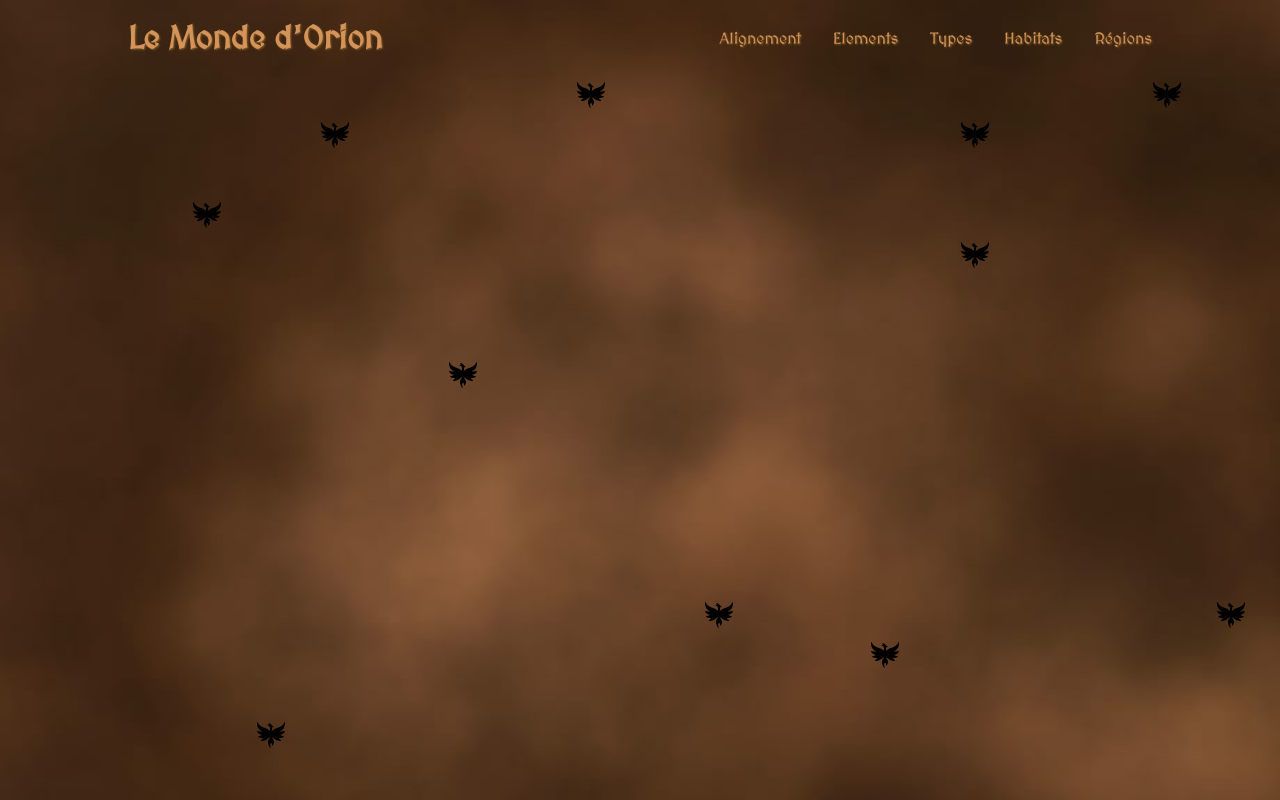
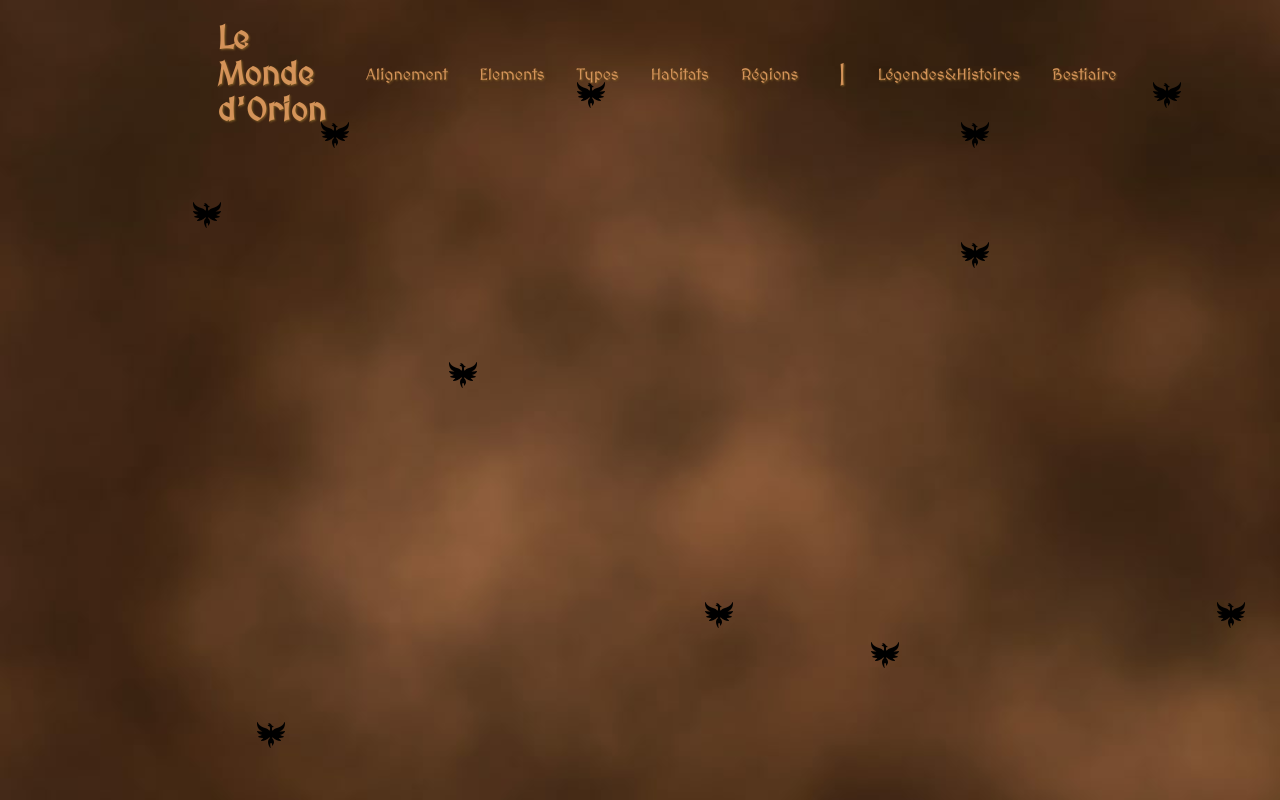
Before and after one commit to Nyxouu/Projet_React, a React (Vite) app: page / in a window 1280 px wide. Built offline with nearby package versions, Linux system fonts and the light colour scheme.

Commit message:
modification du menu + ajout descriptions des créatures

```diff
--- a/package.json
+++ b/package.json
@@ -13,7 +13,8 @@
   "dependencies": {
     "@fontsource/medievalsharp": "^5.2.5",
     "react": "^18.3.1",
-    "react-dom": "^18.3.1"
+    "react-dom": "^18.3.1",
+    "react-router-dom": "^7.3.0"
   },
   "devDependencies": {
     "@eslint/js": "^9.17.0",
--- a/src/components/Header.css
+++ b/src/components/Header.css
@@ -1,4 +1,4 @@
-.menu{
+.header, .menu{
     font-family: "MedievalSharp", cursive;
     font-weight: normal;
     color: rgb(212, 147, 89);
@@ -6,6 +6,7 @@
     display: flex;
     justify-content: space-between;
 }
+
 
 .filters{
     display: flex;
--- a/src/components/Header.jsx
+++ b/src/components/Header.jsx
@@ -2,8 +2,9 @@ import "./Header.css";
 
 export default function Header(){
     return (
-        <div class="menu padding">
+        <div class="header padding">
             <h1>Le Monde d'Orion</h1>
+            <div className="menu">
                  <ul  class="filters">
                     <li>Alignement</li>
                     <li>Elements</li>
@@ -11,6 +12,13 @@ export default function Header(){
                     <li>Habitats</li>
                     <li>Régions</li>
                 </ul>
+                <ul  class="filters">
+                    <li style={{fontSize: "25px"}}>|</li>
+                    <li>Légendes&Histoires</li>
+                    <li>Bestiaire</li>
+                </ul>
+            </div>
+
         </div>
     );
 };
--- a/src/creaturesData.js
+++ b/src/creaturesData.js
@@ -11,7 +11,9 @@ export default [
     habitat: "Cité antique",
     alignment: "Neutre",
     lifespan: "Mortel",
-    pictureUrl: "./creatures/humains.png"
+    pictureUrl: "./creatures/humains.png",
+    titledescription: "Les Humains",
+    description: "Les humains sont des créatures insatiables, guidées par une soif de pouvoir et une volonté de domination qui dépassent toutes les autres espèces. Animés par l’ambition, ils cherchent sans cesse à s’élever, à conquérir, à imposer leur loi, que ce soit par la force, la ruse ou l’or. Leur désir de contrôle les pousse à soumettre les plus faibles et à rivaliser entre eux pour asseoir leur suprématie. Pourtant, cette quête effrénée est aussi leur plus grande malédiction, les condamnant à une guerre perpétuelle, non seulement contre les autres races, mais aussi contre eux-mêmes."
   },
   {
     id: 2,
@@ -25,7 +27,9 @@ export default [
     habitat: "Cité antique",
     alignment: "Bon",
     lifespan: "Élevée",
-    pictureUrl: "./creatures/elfes.jpg"
+    pictureUrl: "./creatures/elfes.jpg",
+    titledescription: "Les Elfes",
+    description: "Les elfes sont des êtres d’une sagesse infinie, entièrement dévoués à la quête du savoir et à la compréhension du monde qui les entoure. Leur société, hautement structurée, repose sur un équilibre harmonieux où chacun se voit attribuer une mission précise dès la naissance, en fonction de ses aptitudes naturelles. Archers, guerriers, cuisiniers, herboristes, soigneurs, savants ou inventeurs, chaque individu joue un rôle essentiel au sein de sa communauté. Leur mode de vie discipliné et leur quête incessante de connaissance en font une race aussi érudite que mystérieuse, guidée non par la conquête, mais par la compréhension des secrets de l’univers."
   },
   {
     id: 3,
@@ -39,7 +43,9 @@ export default [
     habitat: "Forêt",
     alignment: "Bon",
     lifespan: "Élevée",
-    pictureUrl: "./creatures/fees.jpg"
+    pictureUrl: "./creatures/fees.jpg",
+    titledescription: "Les Fées",
+    description: "Les fées sont de minuscules créatures, mais d’une robustesse insoupçonnée, entièrement dévouées à la protection de la grande forêt d’Helya. Jamais elles n’en sortent, quelles que soient les circonstances, car leur mission sacrée est de préserver l’équilibre de cet écosystème et de veiller sur chaque être qui y réside. Leur magie, aussi ancienne que la forêt elle-même, possède un pouvoir immense, capable de guérir, de purifier et de repousser toute menace pesant sur leur sanctuaire. Dans leur frêle apparence se cache une énergie phénoménale, un lien indéfectible avec la nature qui fait d’elles les gardiennes ultimes de ces terres mystiques."
   },
   {
     id: 4,
@@ -53,7 +59,9 @@ export default [
     habitat: "Montagne",
     alignment: "Mauvais",
     lifespan: "Mortel",
-    pictureUrl: "./creatures/orcs.jpg"
+    pictureUrl: "./creatures/orcs.jpg",
+    titledescription: "Les Orcs",
+    description: "Autrefois pacifiques et désireux de coexister, les orcs furent rejetés par les autres races en raison de leur apparence jugée repoussante. Chassés et méprisés, ils furent contraints à l’exil sur le lointain continent de Garakh, où ils survécurent dans des terres hostiles, forgés par l’adversité et la souffrance. Après des millénaires, ils revinrent sur le continent d’Altair, espérant retrouver leur place parmi les civilisations. Mais le monde ne leur offrit qu’une seule place : celle d’esclaves. Traités comme des bêtes, asservis, humiliés, les orcs nourrissent désormais une haine profonde envers les autres races, et plus particulièrement envers les humains, leurs oppresseurs. Ils ne rêvent plus de coexistence, mais de vengeance, et chaque battement de leur cœur est un rappel du sang et des chaînes qu’ils ont endurés."
   },
   {
     id: 5,
@@ -67,7 +75,9 @@ export default [
     habitat: "Foret",
     alignment: "Neutre",
     lifespan: "Élevée",
-    pictureUrl: "./creatures/nymphes.png"
+    pictureUrl: "./creatures/nymphes.png",
+    titledescription: "Les Nymphes",
+    description: "Les nymphes sont des créatures divines, nées de la volonté des dieux, incarnant la séduction et le mystère. Prêtes à tout pour l'or et les richesses, elles charment sans distinction de sexe ou de race, non par cruauté, mais parce que le jeu de la tentation est inscrit dans leur essence. Inconscientes de l’impact de leurs actes, elles ne nourrissent aucune mauvaise intention, vivant simplement selon leur nature envoûtante. Leur beauté envoûte, leur présence trouble, et leur sourire cache toujours une invitation au plaisir… ou au danger."
   },
   {
     id: 6,
@@ -81,7 +91,9 @@ export default [
     habitat: "Montagne",
     alignment: "Bon",
     lifespan: "Immortel",
-    pictureUrl: "./creatures/dragons.jpg"
+    pictureUrl: "./creatures/dragons.jpg",
+    titledescription: "Les Dragons",
+    description: "Les dragons sont d'immenses créatures divines, empreintes d’une sagesse infinie. Leur existence même est un mystère, car les voir est un privilège accordé uniquement par leur propre volonté. Pacifistes par nature, ils ne s’impliquent ni dans les guerres ni dans les querelles des mortels, observant le monde avec un regard détaché et intemporel. On raconte qu’ils vivent sur des terres lointaines, bien au-delà des frontières connues du continent d’Altair. Nombreux furent les marins qui, au fil des âges, partirent à la recherche de ces royaumes lointain… mais aucun ne revint jamais, laissant planer le doute entre légende et réalité."
   },
   {
     id: 7,
@@ -95,7 +107,9 @@ export default [
     habitat: "Souterrain",
     alignment: "Mauvais",
     lifespan: "Mortel",
-    pictureUrl: "./creatures/gobelins.jpg"
+    pictureUrl: "./creatures/gobelins.jpg",
+    titledescription: "",
+    description: "Les gobelins sont de petites créatures sournoises, animées par une cupidité insatiable et un goût prononcé pour la violence. Prêts à tout pour obtenir ce qu’ils désirent – bien souvent de l’or ou des trésors volés – ils ne reculent devant aucun coup bas, aucune trahison, aucun massacre. Contrairement aux nymphes, dont la séduction est instinctive et innocente, les gobelins agissent avec une véritable malveillance, prenant un plaisir sadique à répandre le sang et le chaos. Leur brutalité et leur absence de scrupules leur permettent de prospérer dans les iles hostiles de Garakh, où seul le plus cruel peut espérer survivre."
   },
   {
     id: 8,
@@ -109,21 +123,25 @@ export default [
     habitat: "Montagne",
     alignment: "Neutre",
     lifespan: "Élevée",
-    pictureUrl: "./creatures/nains.jpg"
+    pictureUrl: "./creatures/nains.jpg",
+    titledescription: "Les Nains",
+    description: "Les nains sont d’exceptionnels forgerons et redoutables guerriers, maîtres incontestés de l’acier et de la pierre. Peuple fier et secret, ils vivent reclus dans leurs citadelles montagneuses, loin des affaires des autres races. Profondément sectaires, ils n’accordent leur confiance qu’avec une extrême rareté, mais celui qui la gagne obtient une loyauté indéfectible. Les Nains de Formen, dans le Nord, sont les gardiens des traditions et de leur magie leur permet d’insuffler savoir et souvenirs dans la roche. Leurs armes transmettent l’expérience des anciens, leurs forteresses renferment les secrets du passé, et leurs pierres murmurent aux générations futures. À l’inverse, les nains d’Hyarna, au Sud, sont des artisans pragmatiques et ambitieux, maîtres dans l’art de façonner des armures d’une robustesse inégalée. Leur magie fusionne roche et métal pour créer des équipements quasi indestructibles, faisant d’eux des forgerons et guerriers redoutés."
   },
   {
     id: 9,
     x: 10,
     y: 90,
     breed: "CHLOROPHILIEN",
-    type: "Magique",
+    type: "Gardien",
     size: "Grand",
     intelligence: "Basique",
     element: "./logos/feuille.png",
     habitat: "Forêt",
     alignment: "Neutre",
     lifespan: "Élevée",
-    pictureUrl: "./creatures/chlorophiliens.jpg"
+    pictureUrl: "./creatures/chlorophiliens.jpg",
+    titledescription: "Les Chlorophiliens",
+    description: "Les Chlorophiliens sont des êtres magiques à l’apparence d’arbres, intimement liés à la forêt d’Helya, qu’ils ne quittent jamais. Immenses et majestueux, leur écorce forme une peau robuste, et leur feuillage semble vibrer au rythme du vent et de la magie de la nature. Gardiens silencieux et sages, ils veillent sur l’équilibre de la forêt aux côtés des fées, leur magie nourrissant les arbres, purifiant les rivières et protégeant les terres du mal. Discrets et pacifiques, ils n’interviennent que lorsque l’harmonie de leur sanctuaire est menacée, déchaînant alors la puissance millénaire de la forêt contre quiconque oserait la souiller."
   },
   {
     id: 10,
@@ -137,7 +155,9 @@ export default [
     habitat: "Cité antique",
     alignment: "Neutre",
     lifespan: "Immortel",
-    pictureUrl: "./creatures/golems.jpg"
+    pictureUrl: "./creatures/golems.jpg",
+    titledescription: "Les Golems",
+    description: "Les Golems sont d’immenses géants de pierre, veillant inlassablement sur les sanctuaires oubliés des montagnes de Formen. Dépourvus de réelle pensée, ils n’agissent que selon leur mission ancestrale : protéger ces lieux interdits à tout intrus. Selon la légende, nul n’a jamais pu franchir leur garde, hormis un mystérieux mage dont les écrits ne révèlent pas le secret. Ceux qui ont tenté d’explorer ces sanctuaires sont soit revenus grièvement blessés, soit n’ont jamais reparu, laissant planer un voile de mystère sur ce que renferment réellement ces ruines interdites."
   },
   {
     id: 10,
@@ -151,6 +171,8 @@ export default [
     habitat: "Océan",
     alignment: "Mauvais",
     lifespan: "Mortel",
-    pictureUrl: "./creatures/sirenes.jpg"
+    pictureUrl: "./creatures/sirenes.jpg",
+    titledescription: "Les Sirènes",
+    description: "Les Sirènes sont des créatures marines redoutables, prédatrices insatiables qui ne se nourrissent que d’autres êtres vivants, avec une préférence marquée pour les créatures magiques, dont elles absorbent les pouvoirs lors de la digestion. Rusées et manipulatrices, elles usent de leur capacité à altérer leur apparence pour attirer et tromper les marins s’aventurant dans l’Archipel d’Aquine. Nombreux sont ceux qui, séduits par une beauté illusoire, ont disparu sans laisser de trace, victimes de ces chasseuses des profondeurs dont la seule loi est celle du plus fort."
   }
 ]
--- a/src/main.css
+++ b/src/main.css
@@ -13,7 +13,7 @@ body {
 }
 
 .padding{
-  padding : 0% 10% 0% 10%;
+  padding : 0% 17% 0% 17%;
 }
 
 #root {
```
Also changed, not shown: 1 other file (tests, documents, lock files or other folders). Lines whose indentation alone changed are shown as unchanged.
